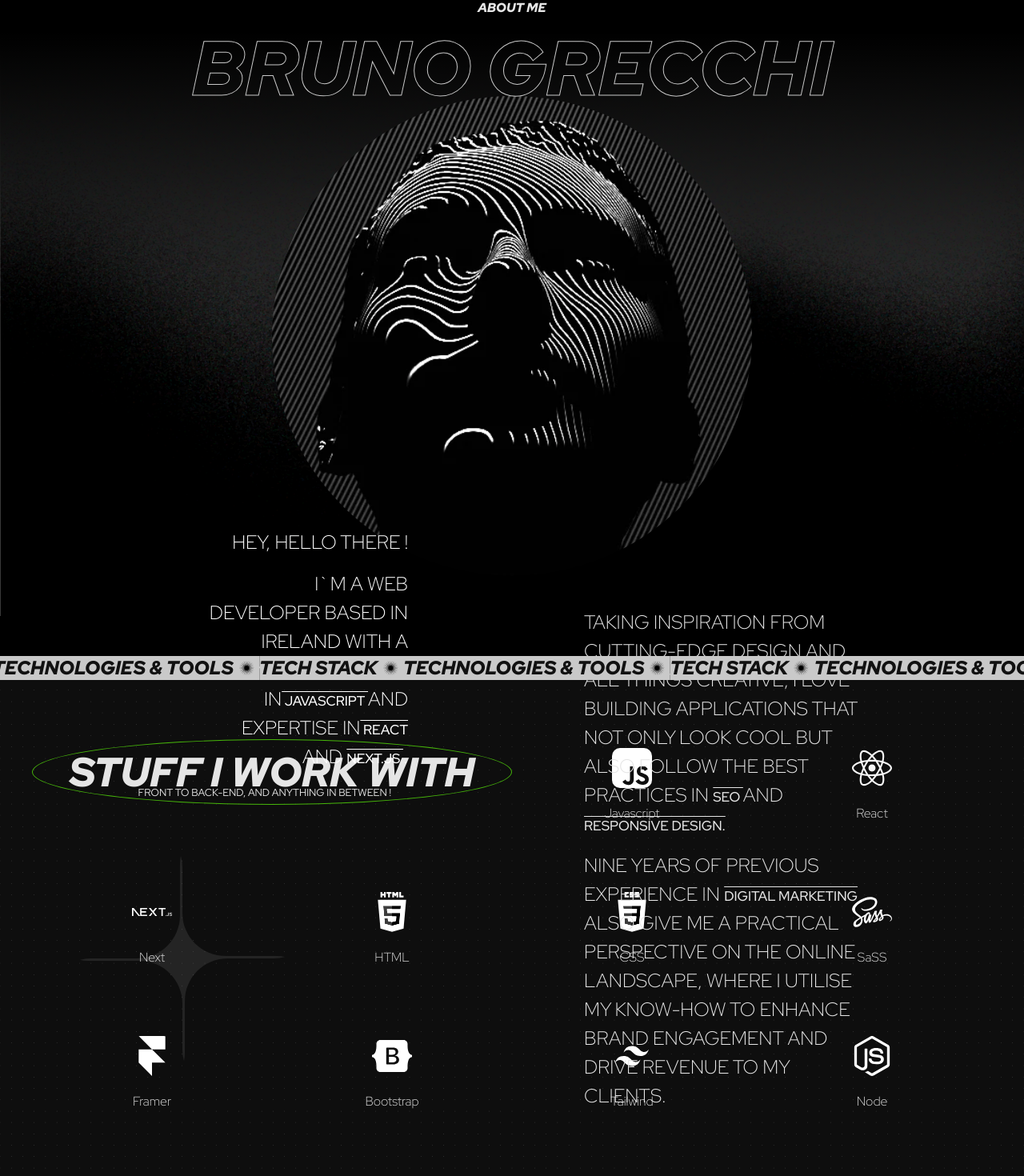
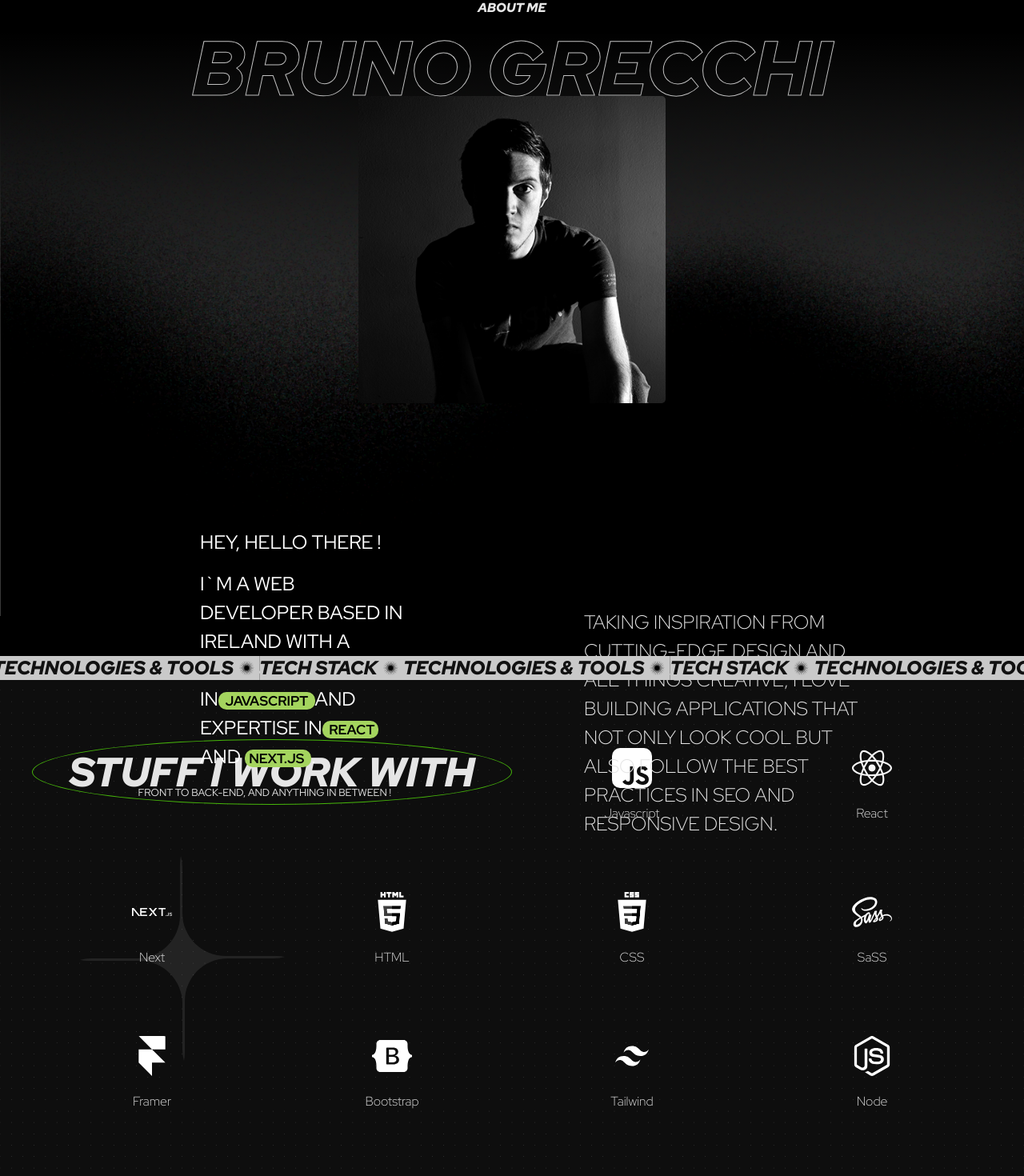
Before and after one commit to brgrlad/portfolio-2024, a React (Vite) app in the folder client/: page / in a window 1280 px wide. Shown: the part 880-2350 px from the top of the page at 80% size. Built offline with nearby package versions, Linux system fonts and the light colour scheme.

Commit message:
UPDATED: about new layout for desktop

```diff
--- a/client/src/views/about/About.jsx
+++ b/client/src/views/about/About.jsx
@@ -1,7 +1,8 @@
 import "./about.css";
+
 // import profilePic from "../../assets/img/portrait.webp";
-import profilePic from "../../assets/img/portrait.webp";
-// import profileIcon from "../../assets/img/asset-2.svg";
+// import profilePic from "../../assets/img/portrait1.jpeg";
+
 import starIcon from "../../assets/img/icons/star.svg";
 
 import { motion } from "framer-motion";
@@ -29,11 +30,13 @@ export default function About() {
           BRUNO GRECCHI
         </motion.h3>
 
-        <motion.img
+        <motion.div className="profilePic2" {...photoAnimation}></motion.div>
+
+        {/* <motion.img
           {...photoAnimation}
           src={profilePic}
           className="profilePic"
-        />
+        /> */}
 
         <div className="aboutText1">
           <motion.p {...enterAnimation} className="heyHello">
@@ -51,17 +54,16 @@ export default function About() {
           <motion.p {...enterAnimation}>
             TAKING INSPIRATION FROM CUTTING-EDGE DESIGN AND ALL THINGS CREATIVE,
             I LOVE BUILDING APPLICATIONS THAT NOT ONLY LOOK COOL BUT ALSO FOLLOW
-            THE BEST PRACTICES IN <span className="emphasis">SEO </span>AND
-            <span className="emphasis"> RESPONSIVE DESIGN. </span>
+            THE BEST PRACTICES IN SEO AND RESPONSIVE DESIGN.
           </motion.p>
 
-          <motion.p {...enterAnimation}>
+          {/* <motion.p {...enterAnimation}>
             NINE YEARS OF PREVIOUS EXPERIENCE IN{" "}
             <span className="emphasis"> DIGITAL MARKETING </span> ALSO GIVE ME A
             PRACTICAL PERSPECTIVE ON THE ONLINE LANDSCAPE, WHERE I UTILISE MY
             KNOW-HOW TO ENHANCE BRAND ENGAGEMENT AND DRIVE REVENUE TO MY
             CLIENTS.
-          </motion.p>
+          </motion.p> */}
         </div>
 
         <motion.img
--- a/client/src/views/about/about.css
+++ b/client/src/views/about/about.css
@@ -41,8 +41,9 @@
   font-weight: 900;
   line-height: 70px;
   letter-spacing: 0.1px;
-  z-index: 3;
+  z-index: 2;
   font-size: 8.5rem;
+  mix-blend-mode: difference;
 }
 
 .profileIcon {
@@ -55,43 +56,71 @@
 }
 
 .profilePic {
-  width: 30vw;
+  /* width: 30vw;
+  aspect-ratio: 1/1; */
+  height: 400px;
+  width: 400px;
   position: absolute;
-  top: 17%;
+  top: 20%;
   border-radius: 50%;
   z-index: 0;
 }
 
+.grecchi {
+  z-index: 2;
+}
+
+.profilePic2 {
+  width: 30vw;
+  height: 30vw;
+  z-index: 1;
+  border-radius: 5px;
+
+  /* border-radius: 50%; */
+  background-image: url(../../assets/img/portrait1.jpeg);
+  /* background-size: cover; */
+  background-position: left;
+  background-size: cover;
+}
+
 .aboutText1 {
-  font-weight: 100;
-  text-align: right;
+  font-weight: 400;
+  text-align: left;
   color: white;
-  width: 400px;
+  width: 340px;
   font-size: 20px;
   position: absolute;
-  left: 25%;
-  left: 260px;
-  top: 55%;
+
+  left: 35%;
+  left: 270px;
+  top: 40%;
   padding: 20px;
   border-radius: 10px;
   background-size: cover;
+  z-index: 2;
 }
 
 .aboutText2 {
-  font-size: 16px;
+  z-index: 2;
+  font-size: 18px;
   width: 350px;
   position: absolute;
-  right: 25%;
-  right: 260px;
+
+  right: 200px;
   text-align: left;
   font-weight: 100;
   top: 65%;
+  font-weight: 200;
 }
 
 .emphasis {
-  text-decoration: overline;
-  color: inherit;
-  font-weight: 500;
+  padding: 0 5px;
+  font-weight: 900;
+  border-radius: 10px;
+  color: black;
+  background-color: rgb(164, 212, 94);
+
+  font-weight: 700;
   font-size: 17px;
 }
 
```
Also changed, not shown: client/src/assets/img/portrait1.jpeg (added).
